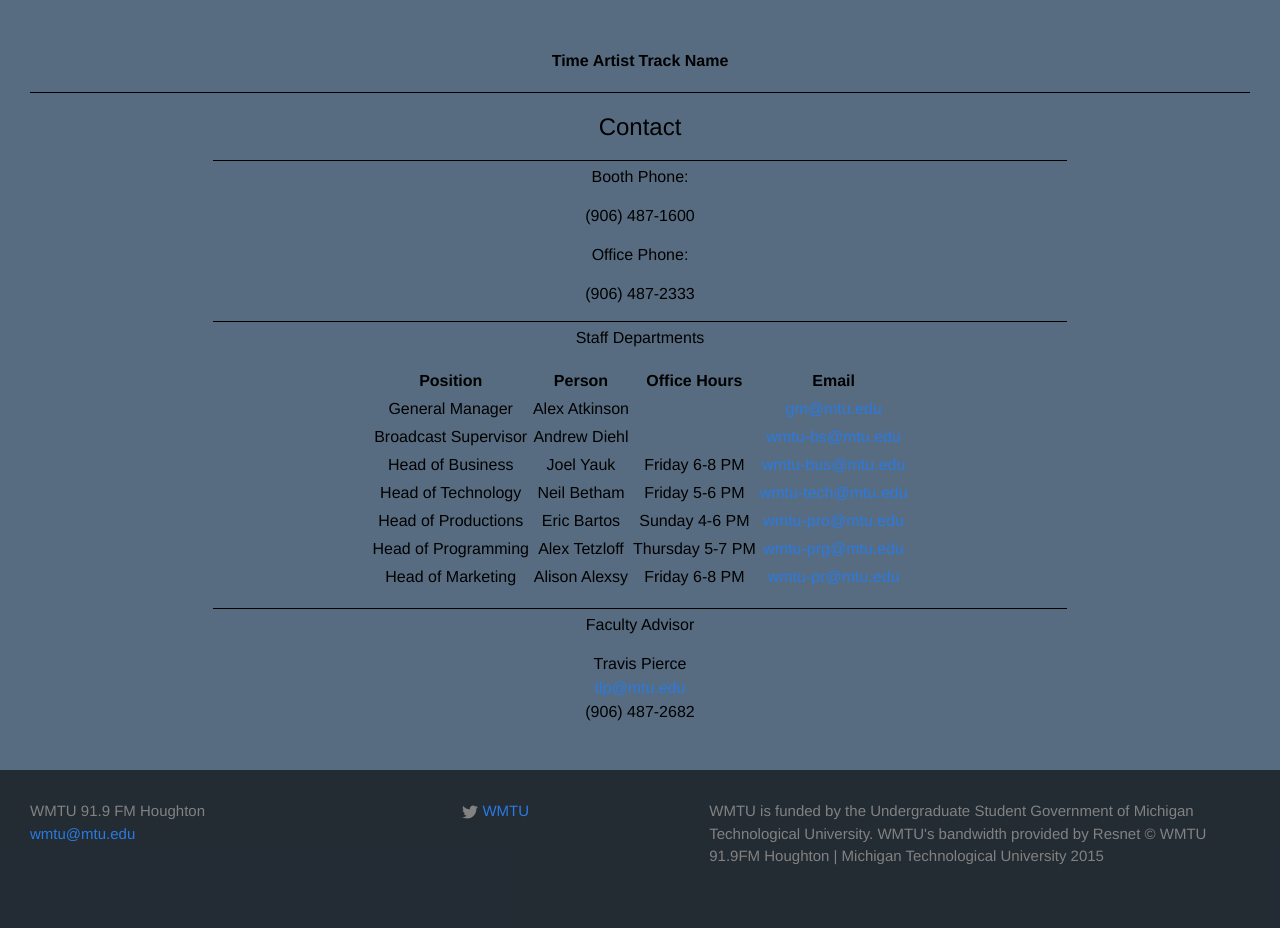
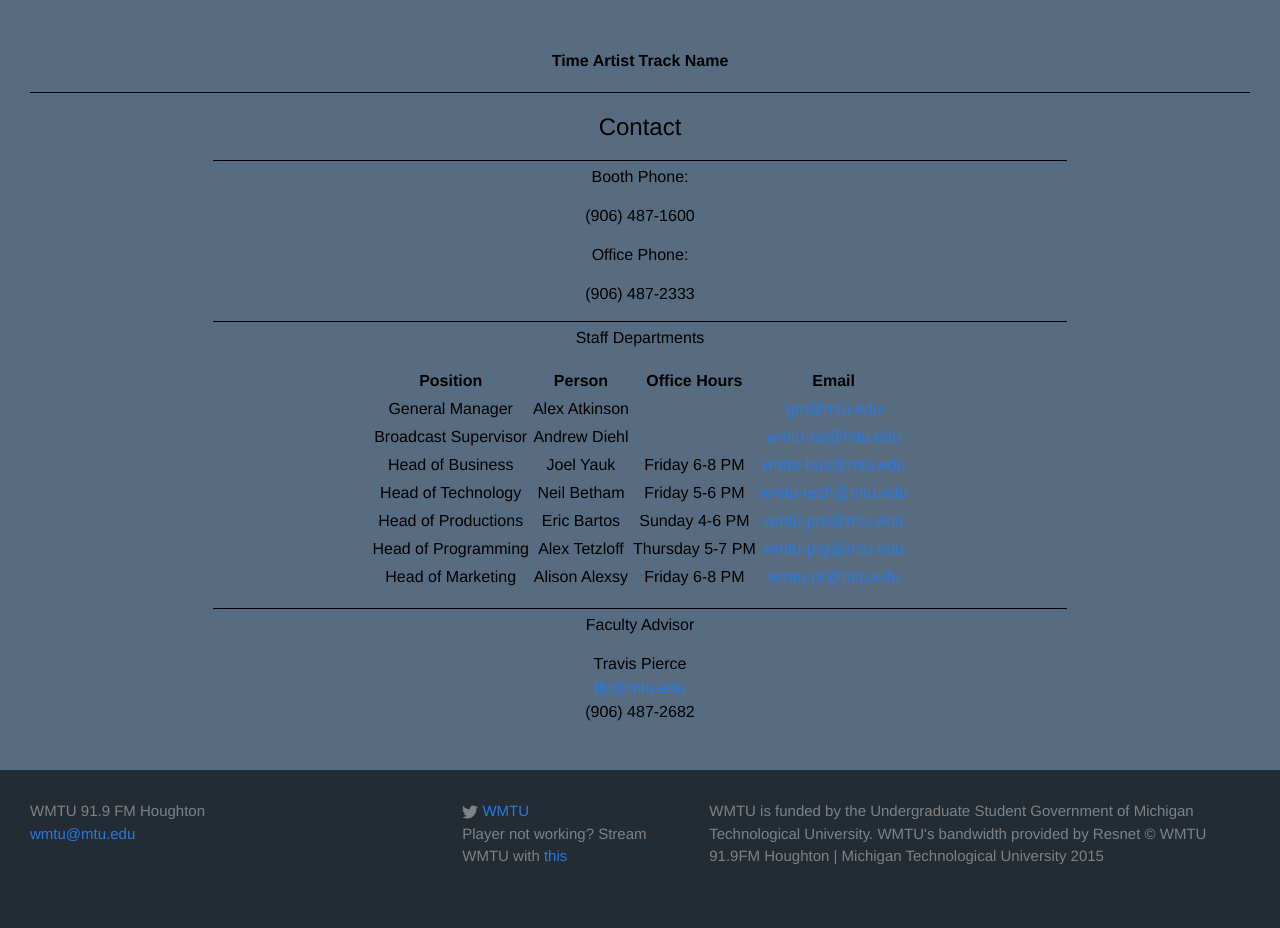
Before and after one commit to WMTU/wmtu.mtu.edu, a Jekyll site: the page built from index.html, in a window 1280 px wide. Shown: the part 1442-2370 px from the top of the page. Built offline with Jekyll 4.4.1, drawn with Linux system fonts in a browser that asks for light colours.

Commit message:
add stream playlist link

```diff
--- a/_config.yml
+++ b/_config.yml
@@ -15,3 +15,4 @@
 
 # WMTU Settings
 stream_url: http://stream.wmtu.mtu.edu:8000/listen
+stream_playlist: http://stream.wmtu.mtu.edu:8000/listen.m3u
--- a/_includes/footer.html
+++ b/_includes/footer.html
@@ -26,6 +26,11 @@
             </a>
           </li>
           {% endif %}
+          {% if site.stream_playlist %}
+          <li>
+            Player not working? Stream WMTU with <a href="{{ site.stream_playlist }}">this</a>
+          </li>
+          {% endif %}
         </ul>
       </div>
 
```
